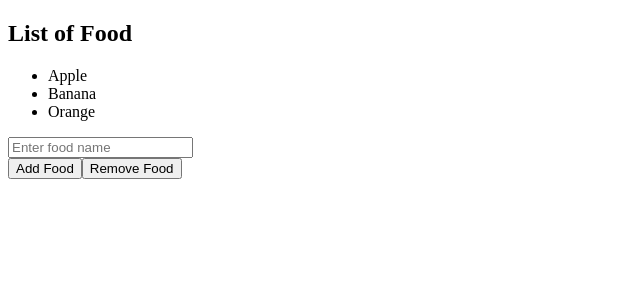
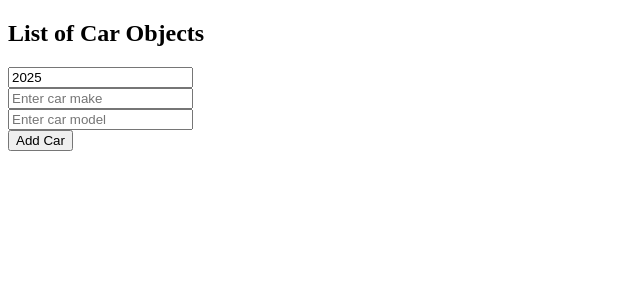
Before and after one commit to RaoufHamaissia/React, a React (Vite) app in the folder my-react-app/: page / in a window 1280 px wide. Shown: the top 300 px of the page, without its empty margins (0-640 px from the left). Built offline with nearby package versions, Linux system fonts and the light colour scheme.

Commit message:
Updating an ARRAY of OBjECTS in State

```diff
--- a/my-react-app/src/App.jsx
+++ b/my-react-app/src/App.jsx
@@ -11,7 +11,7 @@
 
 
 import MyComponent from "./MyComponent.jsx";
-
+import MyComponent2 from "./MyComponent2.jsx";
 
 
 
@@ -24,7 +24,7 @@
   return(
     <>
 
-     <MyComponent/>
+     <MyComponent2/>
 
 
 
--- /dev/null
+++ b/my-react-app/src/MyComponent2.jsx
@@ -0,0 +1,76 @@
+
+import React,{useState} from 'react';
+// import { useState } from 'react';
+
+
+
+
+
+    function MyComponent() {
+
+        const [cars, setCars] = useState([]);
+        const [carYear, setCarYear] = useState(new Date().getFullYear());
+        const [carMake, setCarMake] = useState("");
+        const [carModel, setCarModel] = useState("");
+
+
+        const handleAddCar = () => {
+
+            const newCar = {
+                year: carYear,
+                make: carMake,
+                model: carModel
+            };
+            setCars(c => [...c, newCar]);
+
+            setCarYear(new Date().getFullYear());
+            setCarMake("");
+            setCarModel("");
+
+        }
+
+
+        const handleRemoveCar = (index) => {
+            setCars(c => c.filter((_,i) => i !== index));
+        }
+
+        const handleYearChaned = (event) => {
+            setCarYear(event.target.value);
+        }
+
+        const handleMakeChaned = (event) => {
+            setCarMake(event.target.value);
+        }
+
+        const handleModelChaned = (event) => {
+            setCarModel(event.target.value);
+        }
+
+        return(
+
+            <div>
+               <h2>List of Car Objects</h2>
+               <ul>
+                    {cars.map((car,index) =>
+                        <li key={index} onClick={() => handleRemoveCar(index)}>
+
+                            {car.year} {car.make} {car.model}
+                        </li>
+                    )}
+               </ul>
+                <input type="number" id='carYear' value={carYear} onChange={handleYearChaned} /><br/>
+                <input type="text" id='carMake' value={carMake} placeholder='Enter car make' onChange={handleMakeChaned} /><br/>
+                <input type="text" id='carModel' value={carModel} placeholder='Enter car model' onChange={handleModelChaned} /><br/>
+                <button onClick={handleAddCar}>Add Car</button>
+
+            </div>
+
+
+        );
+
+
+
+
+    };
+
+    export default MyComponent;
```
